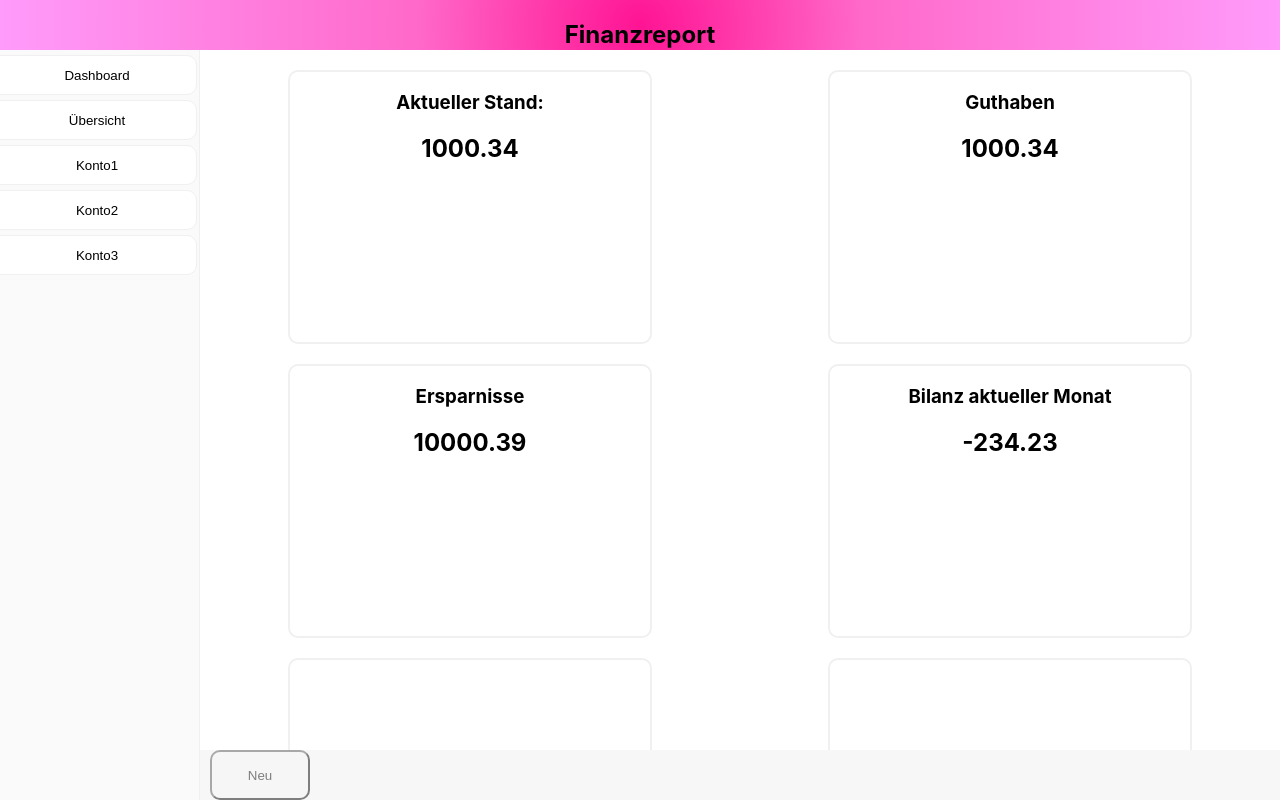
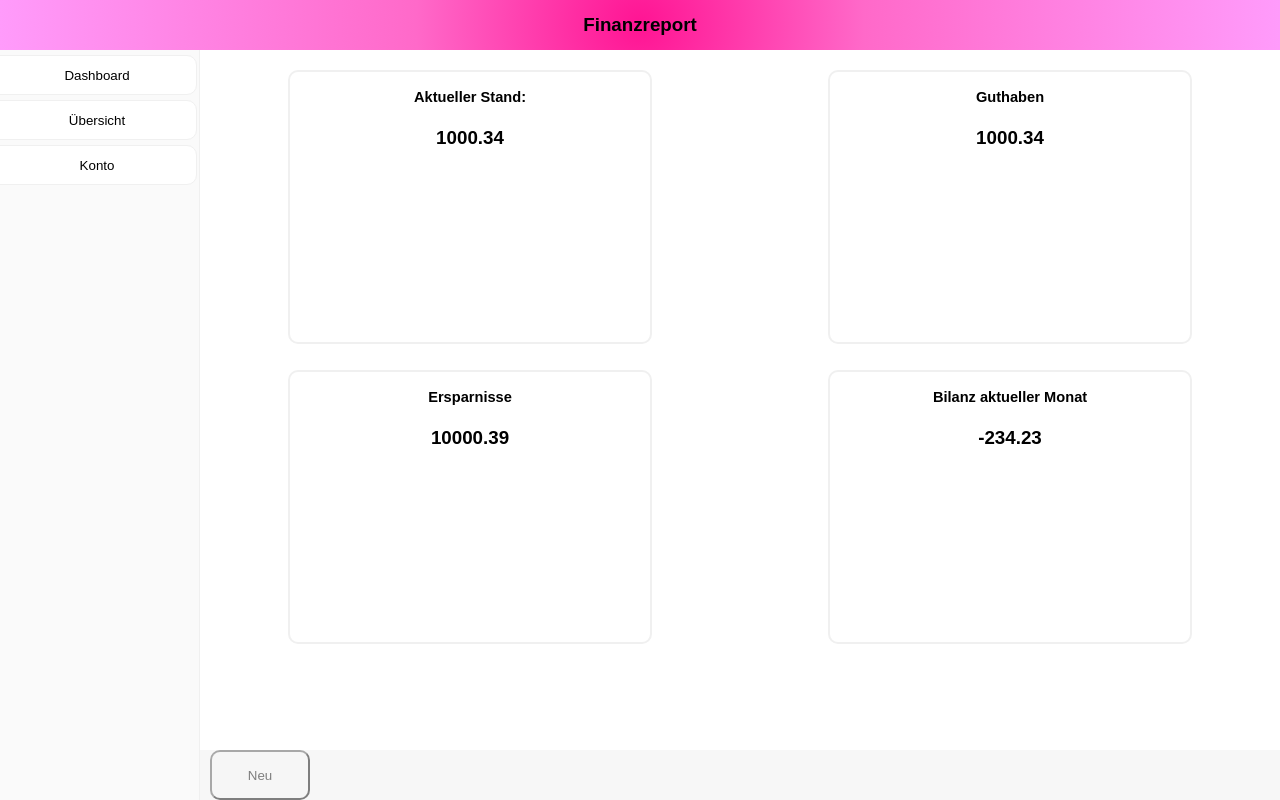
Before and after one commit to Infpowertower/finanzreport_web, a React (Create React App) app: page / in a window 1280 px wide. Built offline with nearby package versions, Linux system fonts and the light colour scheme.

Commit message:
end of work day

```diff
--- a/src/App.css
+++ b/src/App.css
@@ -1,11 +1,11 @@
-.html {
+html {
     font-size: 62.5%;
 }
 
-.body {
+body {
     margin: 0;
     font-family: Arial, Helvetica, sans-serif;
-    font-size: 1.1em;
+    font-size: 1.25em;
     line-height: 1.5;
 }
 
@@ -16,8 +16,7 @@
     grid-template-areas:
             "navbar"
             "menu"
-            "app"
-            "buttons";
+            "showroom";
     min-width: 360px;
     height: 100vh;
 }
@@ -26,46 +25,53 @@
     .App {
         display: grid;
         grid-template-columns: 200px auto;
-        grid-template-rows: 50px auto 50px;
+        grid-template-rows: 50px auto;
         grid-template-areas:
                 "navbar navbar"
-                "menu app"
-                "menu buttons";
+                "menu showroom"
 
     }
 }
 
 .NavBar {
+    height: 100%;
     grid-area: navbar;
+    position: relative;
+    display: grid;
     background: deeppink;
     background: radial-gradient(circle, #ff1493 0%, #ff69C9 35%, #ff9BFB 100%);
     padding: 0;
     margin: 0;
-    text-align: center;
-    //line-height: 100%;
 }
 
 .NavBar > h1 {
+    margin: auto;
+}
 
+.Showroom {
+  grid-area: showroom;
+  display: grid;
+  grid-template-rows: auto 50px;
+  grid-template-areas:
+          "app"
+          "buttons";
 }
 
 .Dashboard {
     background-color: white;
-    grid-area: app;
     display: grid;
     grid-template-columns: 1fr;
-    grid-template-rows: 1fr;
+    grid-template-rows: 280px;
     grid-row-gap: 20px;
-    justify-content: center;
     overflow: auto;
     padding-top: 20px;
+    padding-bottom: auto;
 }
 
 @media screen and (min-width: 1060px) {
     .Dashboard {
         display: grid;
         grid-template-columns: repeat(2, 1fr);
-        grid-template-rows: 1fr;
     }
 }
 
@@ -73,7 +79,6 @@
     .Dashboard {
         display: grid;
         grid-template-columns: repeat(3, 1fr);
-        grid-template-rows: 1fr;
     }
 }
 
@@ -81,7 +86,6 @@
     .Dashboard {
         display: grid;
         grid-template-columns: repeat(4, 1fr);
-        grid-template-rows: 1fr;
     }
 }
 
@@ -112,7 +116,7 @@
 
 .MenuButton:hover {
     background: #ff1493;
-    background: linear-gradient(to right, #ff1493 0%, #ff69C9 20%, #ffffff 100%);
+    background: linear-gradient(to right, #ff1493 0%, #ff69C9 25%, #ffffff 100%);
     color: white;
 }
 
@@ -121,11 +125,10 @@
     border: 2px solid #F0F0F0;
     border-radius: 10px;
     text-align: center;
-    padding: auto;
     height: 270px;
     width: 360px;
-    justify-content: center;
-    margin: auto;
+    margin-left: auto;
+    margin-right: auto;
 }
 
 .ButtonBar {
--- a/src/App.js
+++ b/src/App.js
@@ -1,6 +1,6 @@
 import React, { Component } from 'react';
 import './App.css';
-
+import { Menu } from './Menu';
 
 
 class NavBar extends Component {
@@ -13,43 +13,46 @@ class NavBar extends Component {
     }
 }
 
+class Showroom extends Component {
+  render() {
+    return(
+      <div className="Showroom">
+        <Dashboard
+          panels={
+            [{title: 'Aktueller Stand:', value: 1000.34},
+            {title: 'Guthaben', value: 1000.34},
+            {title: 'Ersparnisse', value: 10000.39},
+            {title: 'Bilanz aktueller Monat', value: -234.23}]
+          }
+        />
+        <ButtonBar />
+      </div>
+    );
+  }
+}
+
 class Dashboard extends Component {
+    constructor(props) {
+        super(props);
+        this.initPanels = this.initPanels.bind(this);
+        this.state = {
+          panels: this.props.panels,
+        };
+    }
+
+    initPanels() {
+      if (this.state.panels) {
+        return(this.state.panels.map(panel =>
+          <Panel title={panel.title} value={panel.value} />
+        ));
+      }
+    }
+
     render() {
         return (
             <section className='Dashboard'>
-                <Panel title={'Aktueller Stand:'} value={1000.34} />
-                <Panel title={'Guthaben'} value={1000.34} />
-                <Panel title={'Ersparnisse'} value={10000.39} />
-                <Panel title={'Bilanz aktueller Monat'} value={-234.23}/>
-                <Panel />
-                <Panel />
-
-
+                {this.initPanels()}
             </section>
-        )
-    }
-}
-
-class Menu extends Component {
-    render() {
-        return (
-            <section className='Menu'>
-                <MenuButton name={'Dashboard'}/>
-                <MenuButton name={'Übersicht'}/>
-                <MenuButton name={'Konto1'} />
-                <MenuButton name={'Konto2'} />
-                <MenuButton name={'Konto3'} />
-
-
-            </section>
-        )
-    }
-}
-
-class MenuButton extends Component {
-    render() {
-        return (
-            <button className='MenuButton'>{this.props.name}</button>
         )
     }
 }
@@ -92,16 +95,15 @@ class App extends Component {
     }
 
     render() {
+        let location;
+        if (this.state.location === 0) {
+          location = <Dashboard />;
+        }
         return (
             <div className="App">
                 <NavBar />
-                <Menu />
-                {//toDo}
-                }
-                {//{this.state.location} === 1 ? <Dashboard/>: <div className='Dashboard'><h1>This works!</h1></div>
-                }
-                <Dashboard />
-                <ButtonBar />
+                <Menu items={[['Dashboard', '/path'], ['Übersicht', '/path'], ['Konto', '/path']]}/>
+                <Showroom location={this.location}/>
             </div>
         );
     }
--- /dev/null
+++ b/src/Menu.js
@@ -0,0 +1,29 @@
+import React, { Component } from 'react';
+
+export class Menu extends Component {
+    constructor(props) {
+      super(props);
+      this.createButtons = this.createButtons.bind(this);
+    };
+
+    createButtons() {
+        return (this.props.items.map(item => <MenuButton name={item[0]}/>))
+    };
+
+
+    render() {
+        return (
+            <section className='Menu'>
+                {this.createButtons()}
+            </section>
+        )
+    }
+}
+
+class MenuButton extends Component {
+    render() {
+        return (
+            <button className='MenuButton'>{this.props.name}</button>
+        )
+    }
+}
```
Also changed, not shown: 1 other file (tests, documents, lock files or other folders).
